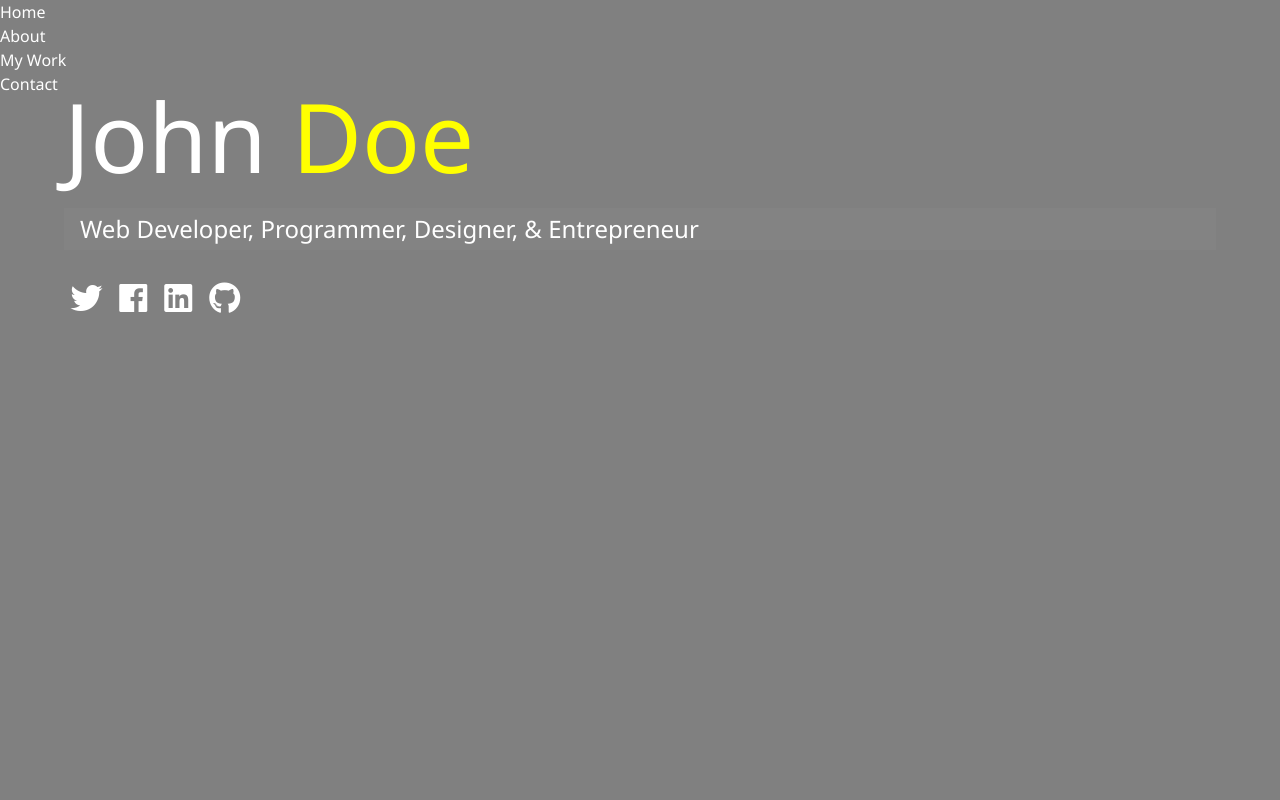
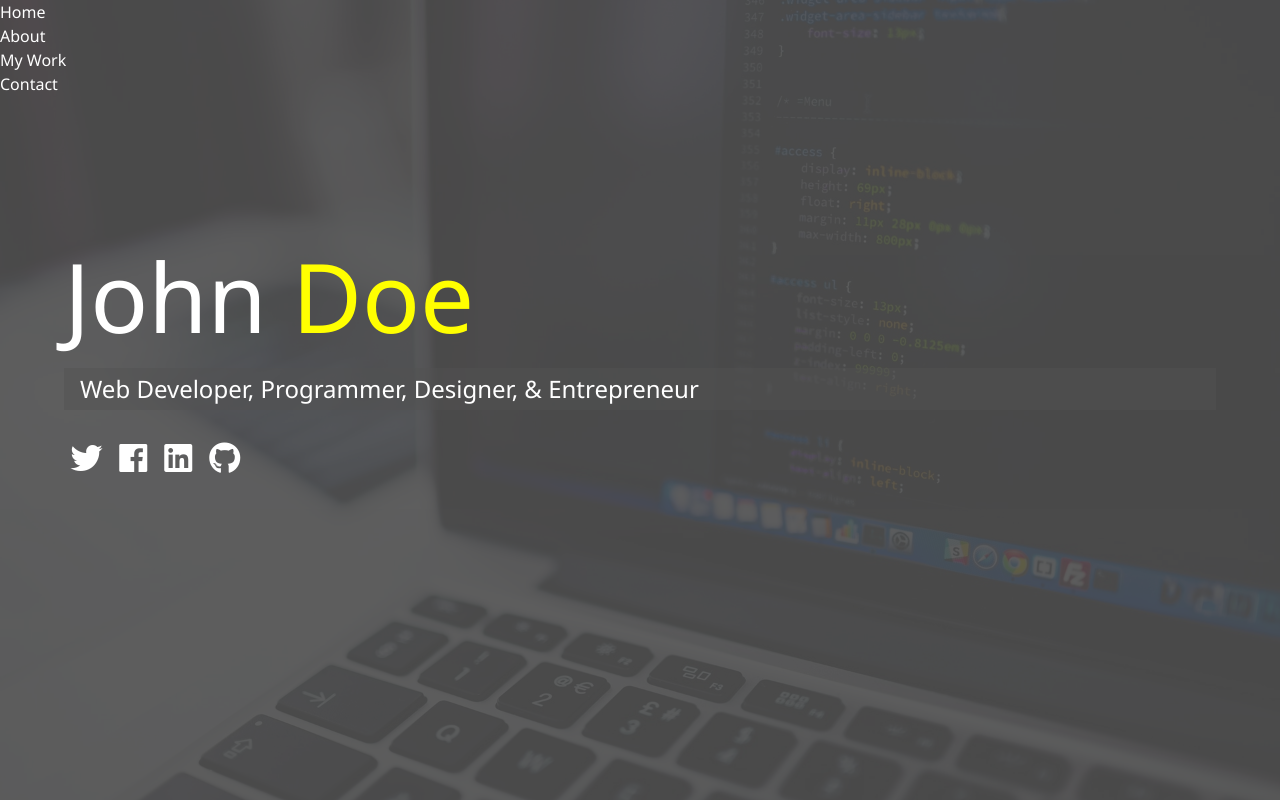
Before and after one commit to GitHubMaxwell/portfolio_site, a website: page dist/index.html in a window 1280 px wide. Drawn offline with Linux system fonts and the light colour scheme.

Commit message:
finished with basic landing page base and now moving to slide out menu

```diff
--- /dev/null
+++ b/style/_config.scss
@@ -0,0 +1,28 @@
+$primary-color: rgb(77, 77, 77);
+$secondary-color: yellow;
+$show-home-image:true;
+$home-image-url:url(../img/background.jpg);
+$background-opacity:0.9;
+
+@mixin easeOut {
+    transition: all 200ms ease-out;
+}
+@mixin background {
+    @if $show-home-image {
+        &#bg-img {
+            background:$home-image-url;
+            background-attachment: fixed;
+            background-size: cover;
+            &:after {
+                content:'';
+                position:absolute;
+                top:0;
+                right:0;
+                width:100%;
+                height:100%;
+                z-index:-1;
+                background: rgba($primary-color,$background-opacity);
+            }
+        }
+    }
+}
--- a/style/main.scss
+++ b/style/main.scss
@@ -1,5 +1,5 @@
-$primary-color: gray;
-$secondary-color: yellow;
+@import '_config.scss';
+
 * {
     box-sizing: border-box;
     margin:0;
@@ -7,6 +7,7 @@ $secondary-color: yellow;
 }
 
 body {
+    @include background;
     background: $primary-color;
     color:white;
     height:100%;
@@ -52,7 +53,15 @@ main {
             padding:0.4rem;
             &:hover {
                 color:$secondary-color;
+                @include easeOut();
             }
         }
     }
+
+    &#home {
+        overflow:hidden;
+        h1 {
+            margin-top: 20vh;
+        }
+    }
 }
```
Also changed, not shown: dist/css/main.css, dist/img/background.jpg (added), dist/img/portrait.jpg (added), dist/img/portrait_small.jpg (added), dist/img/projects/project1.jpg (added), dist/img/projects/project2.jpg (added), dist/img/projects/project3.jpg (added), dist/img/projects/project4.jpg (added), dist/img/projects/project5.jpg (added), dist/index.html, 4 other files.
